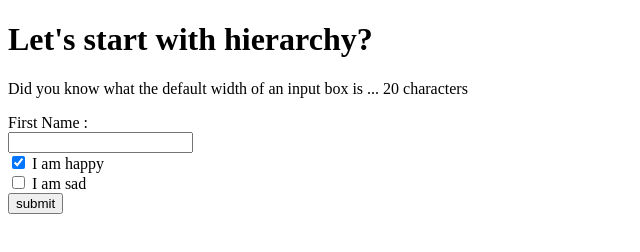
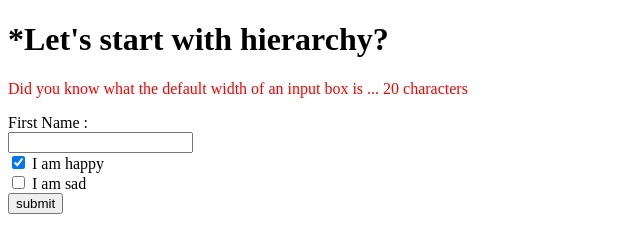
Before and after one commit to AnthonyVillegas87/Advanced-JS, a plain HTML site: page new-page.html in a window 1280 px wide. Shown: the whole page, without its empty margins (0-640 px from the left). Drawn offline with Linux system fonts and the light colour scheme.

Commit message:
pseudo elements experiment

```diff
--- a/new-page.html
+++ b/new-page.html
@@ -3,9 +3,20 @@
     <head>
         <meta charset="UTF-8">
         <title>What is the DOM?</title>
+        <style>
+            h1.heading::before {
+                content: '*';
+            }
+            p::first-line {
+                color: red;
+            }
+            p::after {
+                content: url(data/data.txt);
+            }
+        </style>
     </head>
     <body>
-      <h1>Let's start with hierarchy?</h1>
+      <h1 class="heading">Let's start with hierarchy?</h1>
       <p>Did you know what the default width of an input box is ... 20 characters</p>
     <!--  first form -->
       <form>
```
